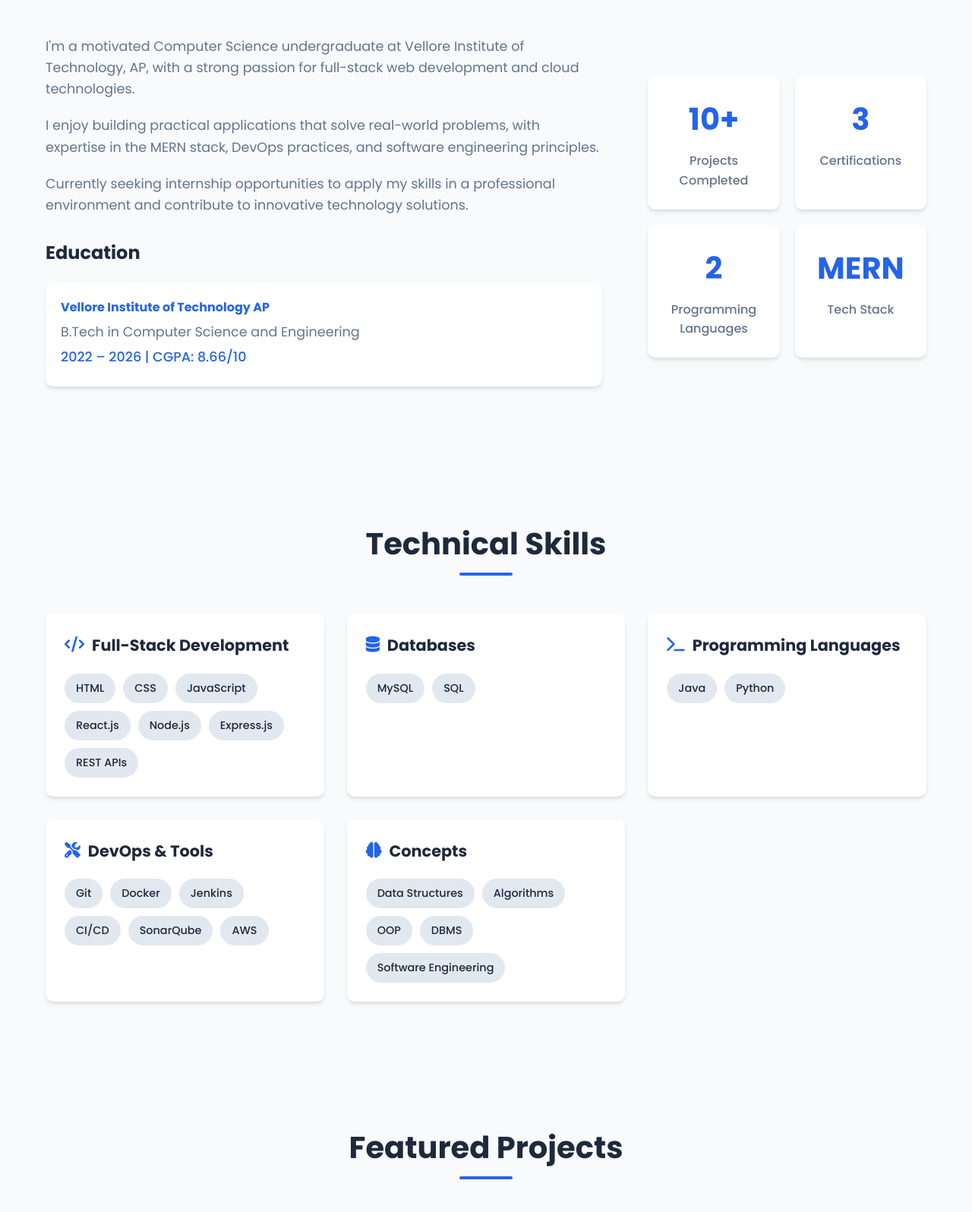
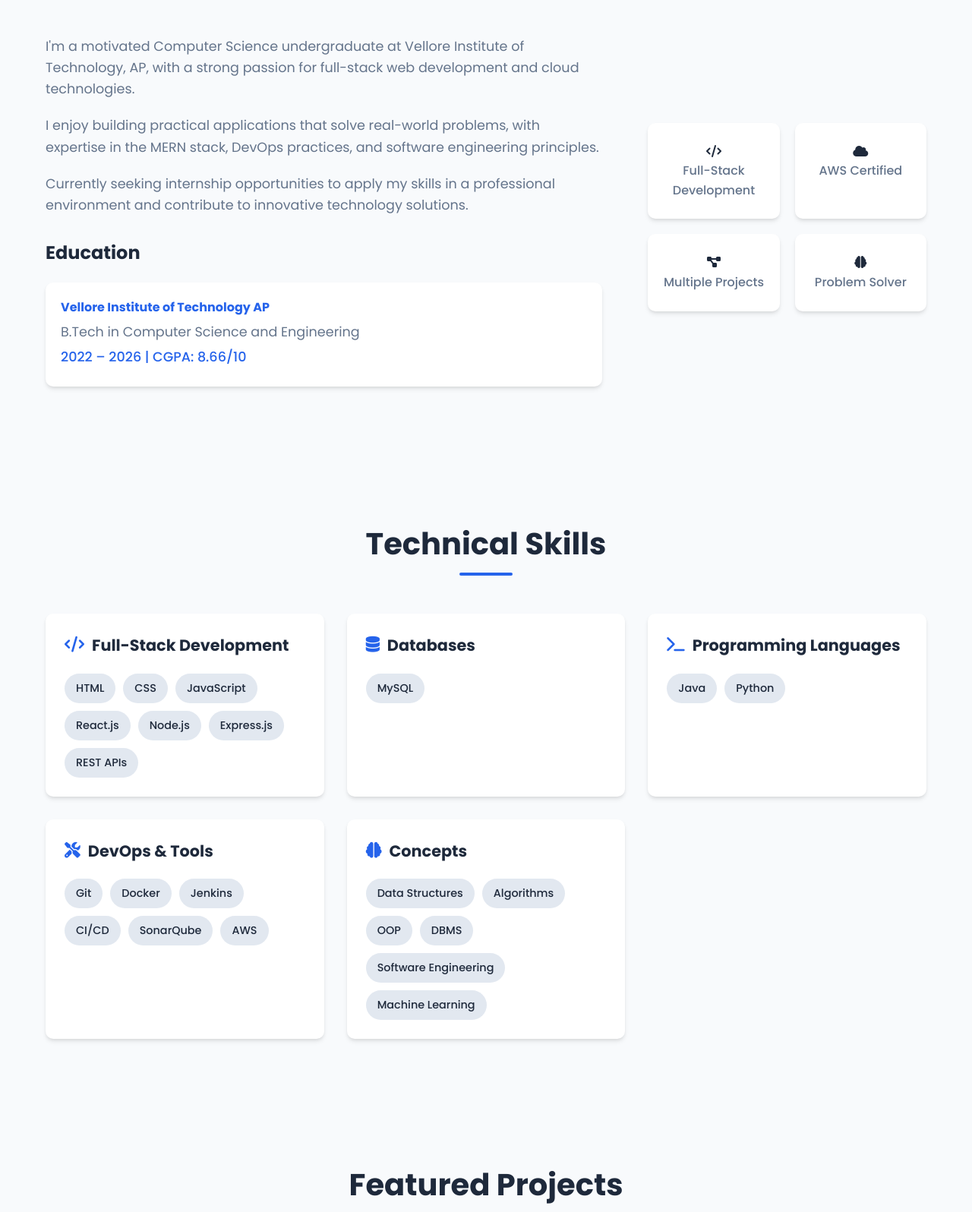
Before and after one commit to Tanishkakaruturi/portfolio, a plain HTML site: page index.html in a window 1280 px wide. Shown: the part 820-2416 px from the top of the page at 76% size. Drawn offline with Linux system fonts and the light colour scheme.

Commit message:
Update index.html

```diff
--- a/index.html
+++ b/index.html
@@ -76,20 +76,20 @@
                 </div>
                 <div class="about-stats">
                     <div class="stat">
-                        <h3>10+</h3>
-                        <p>Projects Completed</p>
+                        <i class="fas fa-code"></i>
+                        <p>Full-Stack Development</p>
                     </div>
                     <div class="stat">
-                        <h3>3</h3>
-                        <p>Certifications</p>
+                        <i class="fas fa-cloud"></i>
+                        <p>AWS Certified</p>
                     </div>
                     <div class="stat">
-                        <h3>2</h3>
-                        <p>Programming Languages</p>
+                        <i class="fas fa-project-diagram"></i>
+                        <p>Multiple Projects</p>
                     </div>
                     <div class="stat">
-                        <h3>MERN</h3>
-                        <p>Tech Stack</p>
+                        <i class="fas fa-brain"></i>
+                        <p>Problem Solver</p>
                     </div>
                 </div>
             </div>
@@ -117,7 +117,6 @@
                     <h3><i class="fas fa-database"></i> Databases</h3>
                     <div class="skill-tags">
                         <span class="skill-tag">MySQL</span>
-                        <span class="skill-tag">SQL</span>
                     </div>
                 </div>
                 <div class="skill-category">
@@ -146,6 +145,7 @@
                         <span class="skill-tag">OOP</span>
                         <span class="skill-tag">DBMS</span>
                         <span class="skill-tag">Software Engineering</span>
+                        <span class="skill-tag">Machine Learning</span>
                     </div>
                 </div>
             </div>
@@ -180,6 +180,23 @@
                 <!-- Project 2 -->
                 <div class="project-card">
                     <div class="project-image">
+                        <i class="fas fa-heartbeat"></i>
+                    </div>
+                    <div class="project-content">
+                        <h3>Sentiment Analysis of Tweets on HMPV Outbreak</h3>
+                        <p class="project-tech">Python · NLTK · Scikit-learn · Machine Learning</p>
+                        <p>Developed ML models (Logistic Regression, SVM, Random Forest) for sentiment classification of 10,000+ tweets using NLP techniques.</p>
+                        <div class="project-links">
+                            <a href="https://github.com/Tanishkakaruturi/NLP_Project" target="_blank" class="project-link">
+                                <i class="fab fa-github"></i> Code
+                            </a>
+                        </div>
+                    </div>
+                </div>
+
+                <!-- Project 3 -->
+                <div class="project-card">
+                    <div class="project-image">
                         <i class="fas fa-stream"></i>
                     </div>
                     <div class="project-content">
@@ -194,7 +211,7 @@
                     </div>
                 </div>
 
-                <!-- Project 3 -->
+                <!-- Project 4 -->
                 <div class="project-card">
                     <div class="project-image">
                         <i class="fas fa-book"></i>
```
